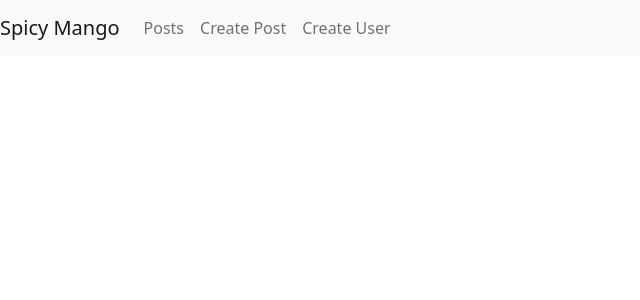
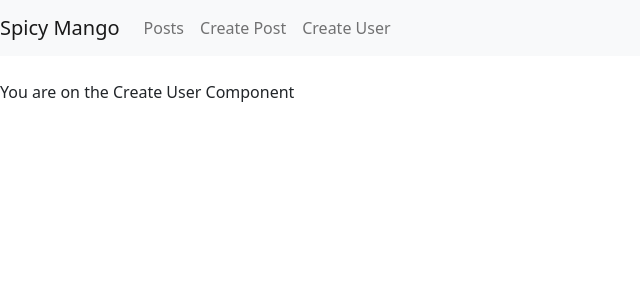
Before and after one commit to GlykeriaStr/Tech_Test, a React (Create React App) app: page /user in a window 1280 px wide. Shown: the top 300 px of the page, without its empty margins (0-640 px from the left). Built offline with nearby package versions, Linux system fonts and the light colour scheme.

Commit message:
Added components for all the links on the navbar

```diff
--- a/src/App.js
+++ b/src/App.js
@@ -2,12 +2,20 @@ import React from "react";
 import { BrowserRouter as Router, Route } from "react-router-dom";
 import "bootstrap/dist/css/bootstrap.min.css";
 import Navbar from "./components/navbar.component.js";
+import PostsList from "./components/postsList.component";
+import EditPost from "./components/editPost.component";
+import CreatePost from "./components/createPost.component";
+import CreateUser from "./components/createUser.component";
 
 function App() {
   return (
     <Router>
       <Navbar />
       <br />
+      <Route path="/" exact component={PostsList} />
+      <Route path="/edit/:id" component={EditPost} />
+      <Route path="/create" component={CreatePost} />
+      <Route path="/user" component={CreateUser} />
     </Router>
   );
 }
--- /dev/null
+++ b/src/components/createPost.component.js
@@ -0,0 +1,7 @@
+import React, { Component } from "react";
+
+export default class CreatePost extends Component {
+  render() {
+    return <div>You are on the Create Post Component</div>;
+  }
+}
--- /dev/null
+++ b/src/components/createUser.component.js
@@ -0,0 +1,7 @@
+import React, { Component } from "react";
+
+export default class CreateUser extends Component {
+  render() {
+    return <div>You are on the Create User Component</div>;
+  }
+}
--- /dev/null
+++ b/src/components/editPost.component.js
@@ -0,0 +1,7 @@
+import React, { Component } from "react";
+
+export default class EditPost extends Component {
+  render() {
+    return <div>You are on the Edit Post Component</div>;
+  }
+}
--- /dev/null
+++ b/src/components/postsList.component.js
@@ -0,0 +1,7 @@
+import React, { Component } from "react";
+
+export default class PostsList extends Component {
+  render() {
+    return <div>You are on the Posts List Component</div>;
+  }
+}
```
